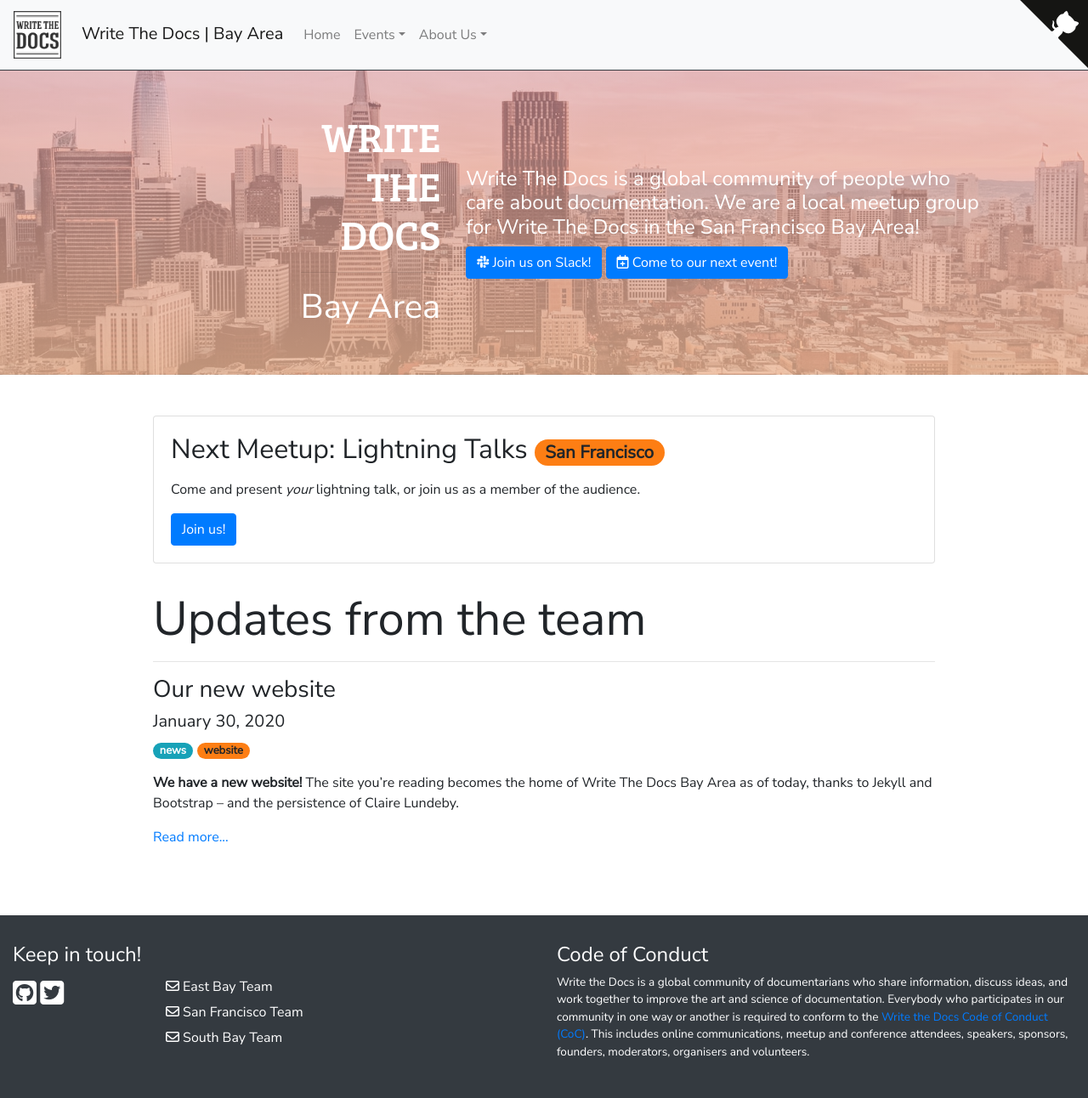
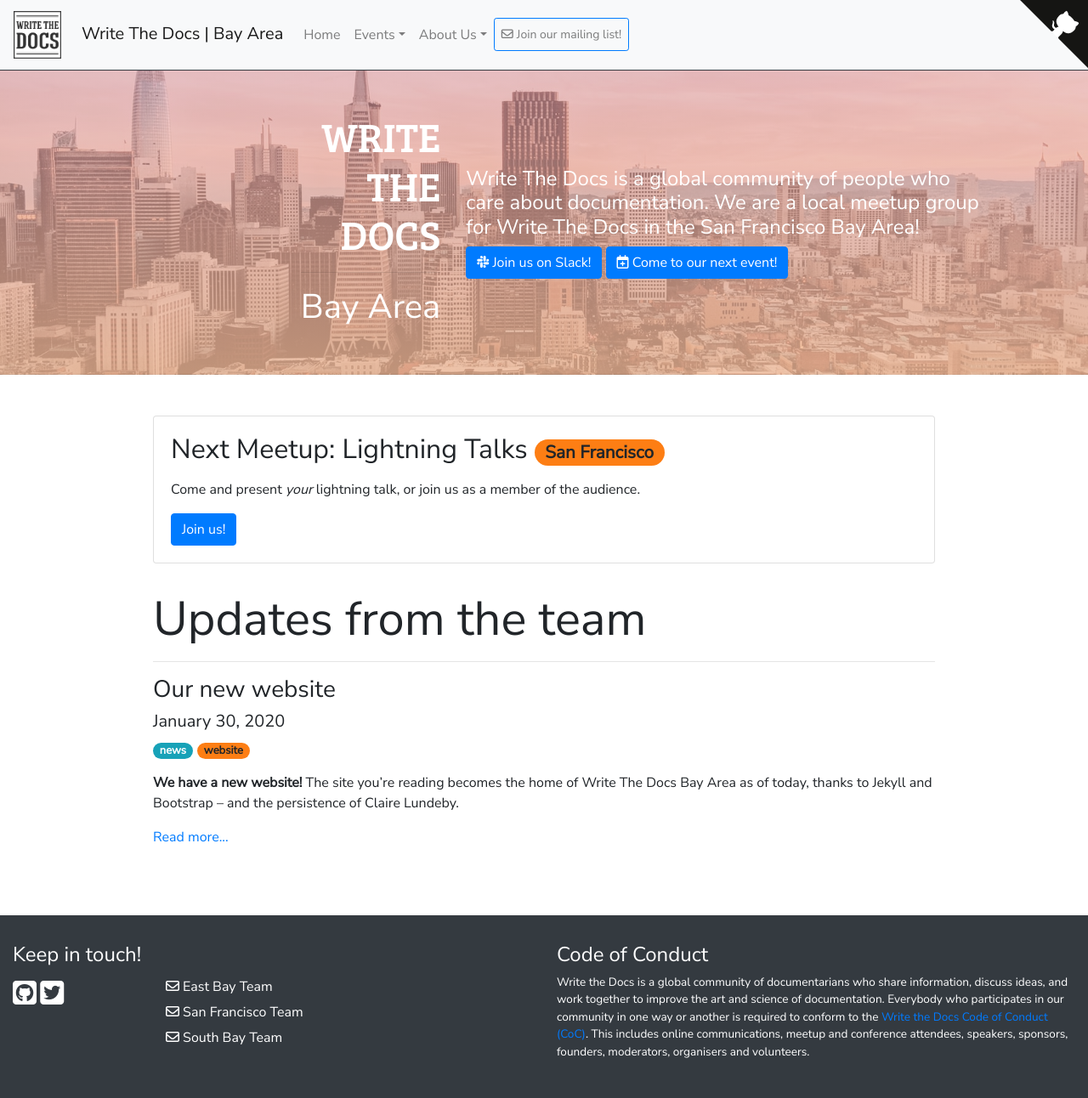
Before and after one commit to San-Francisco-Write-The-Docs/www, a Jekyll site: the page built from index.html, in a window 1280 px wide. Shown: the whole page at 85% size. Built offline with Jekyll 4.4.1, drawn with Linux system fonts in a browser that asks for light colours; nearby versions of some CDN libraries.

Commit message:
Added button linking to subscribe page in the navbar -- still need to add something to hide this when you're _on_ the subscribe page

```diff
--- a/_includes/navigation/topnav.html
+++ b/_includes/navigation/topnav.html
@@ -29,6 +29,11 @@
         </li>
         {% endif %}
         {% endfor %}
+        <li class="nav-item">
+            <a href="{{ '/subscribe/' | prepend: site.baseurl}}" class=" nav-link btn btn-sm btn-outline-primary" tabindex="-1" role="button">
+                {{ site.icons.envelope }}<span style="padding-left: 4px">Join our mailing list!</span>
+            </a>
+        </li>
     </ul>
   </div>
 </nav>
```
